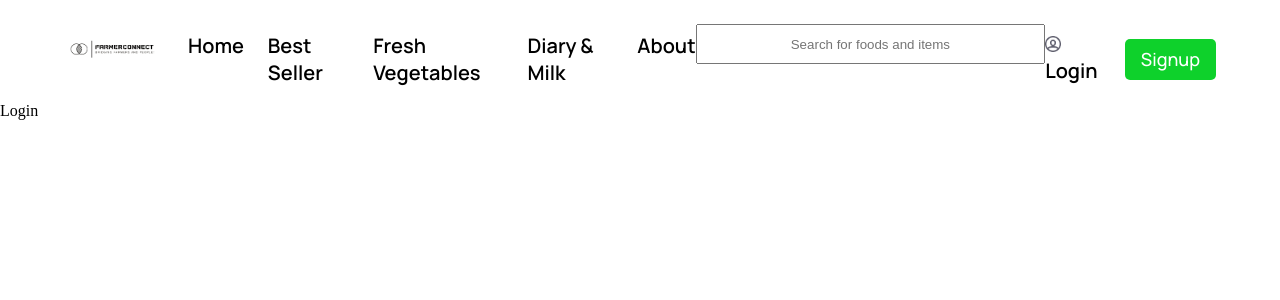
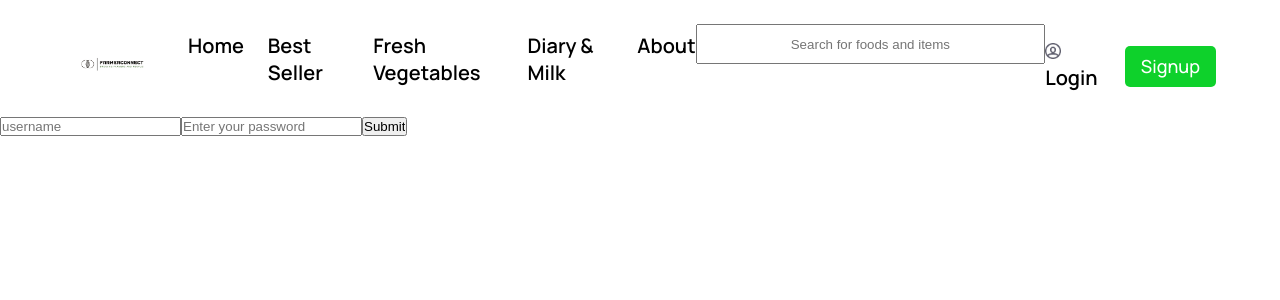
Before and after one commit to VishalSalemJayavel/PriceFinder, a React (Create React App) app in the folder frontend/: page /login in a window 1280 px wide. Shown: the top 300 px of the page. Built offline with nearby package versions, Linux system fonts and the light colour scheme.

Commit message:
Login Page Half done

```diff
--- a/frontend/src/components/navbar/Navbar.jsx
+++ b/frontend/src/components/navbar/Navbar.jsx
@@ -25,7 +25,7 @@ const Navbar = () => {
       </div>
 
       <input
-       className='app__navbar-search'
+        className='app__navbar-search'
         type="text"
         placeholder="Search for foods and items"
         value={searchInput}
--- a/frontend/src/index.js
+++ b/frontend/src/index.js
@@ -1,5 +1,5 @@
-import React from "react";
-import ReactDOM  from "react-dom";
+import React from "react-dom/client";
+import ReactDOM  from "react-dom/client";
 
 import App from "./App";
 import './index.css';
--- a/frontend/src/pages/login/LoginPage.jsx
+++ b/frontend/src/pages/login/LoginPage.jsx
@@ -4,9 +4,42 @@ import {MainLayout} from '../../layout';
 
 
 const LoginPage = () => {
+  const [formData, setFormData] = React.useState(
+    {userName: "", passWord: ""}
+  )
+
+  console.log(formData)
+
+  function handleChange(event) {
+    setFormData(prevFormData => {
+      return {
+        ...prevFormData,
+        [event.target.name]: event.target.value
+      }
+    })
+  }
+
   return (
     <MainLayout>
-      <div>Login</div>
+      <div>
+        <form action="#" method="post">
+          <input
+            className="app__login-username"
+            type="text"
+            name="username"
+            placeholder="username"
+            onChange={handleChange}
+          />
+          <input
+            className="app__login-password"
+            type="password"
+            name="password"
+            placeholder="Enter your password"
+            onChange={handleChange}
+          />
+          <input type="submit"/>
+        </form>
+      </div>
     </MainLayout>
   )
 }
```
Also changed, not shown: frontend/src/assets/logo.png.
